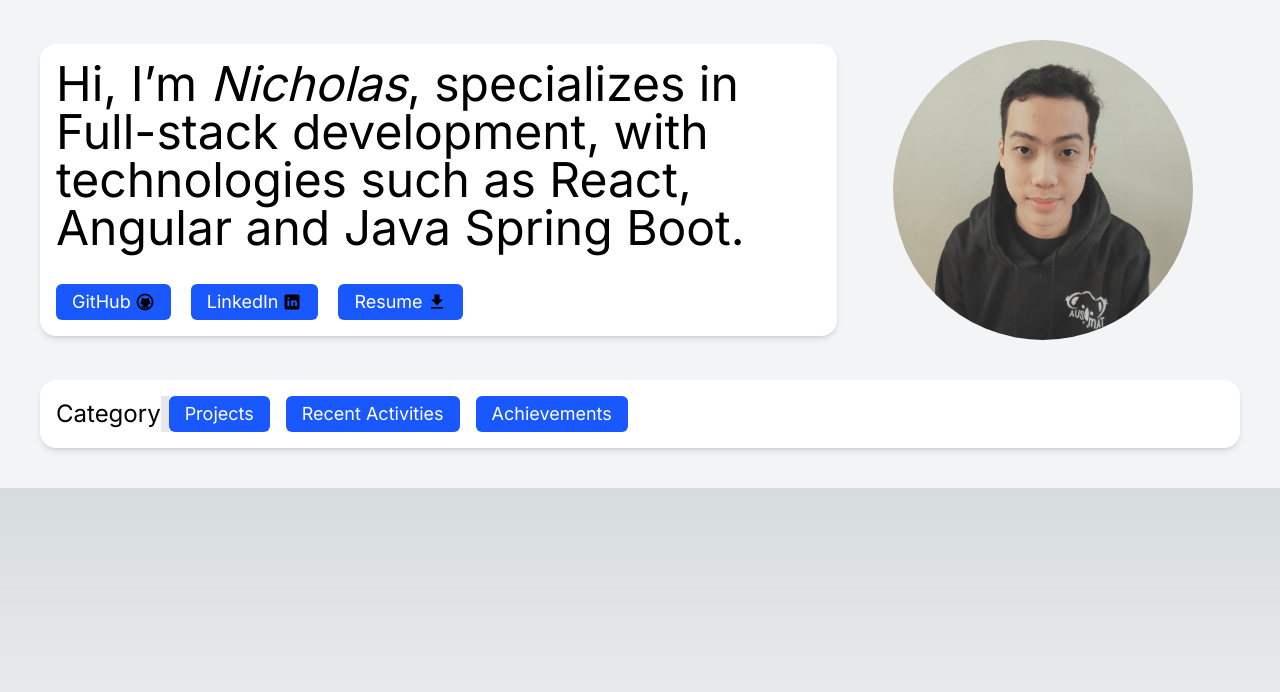
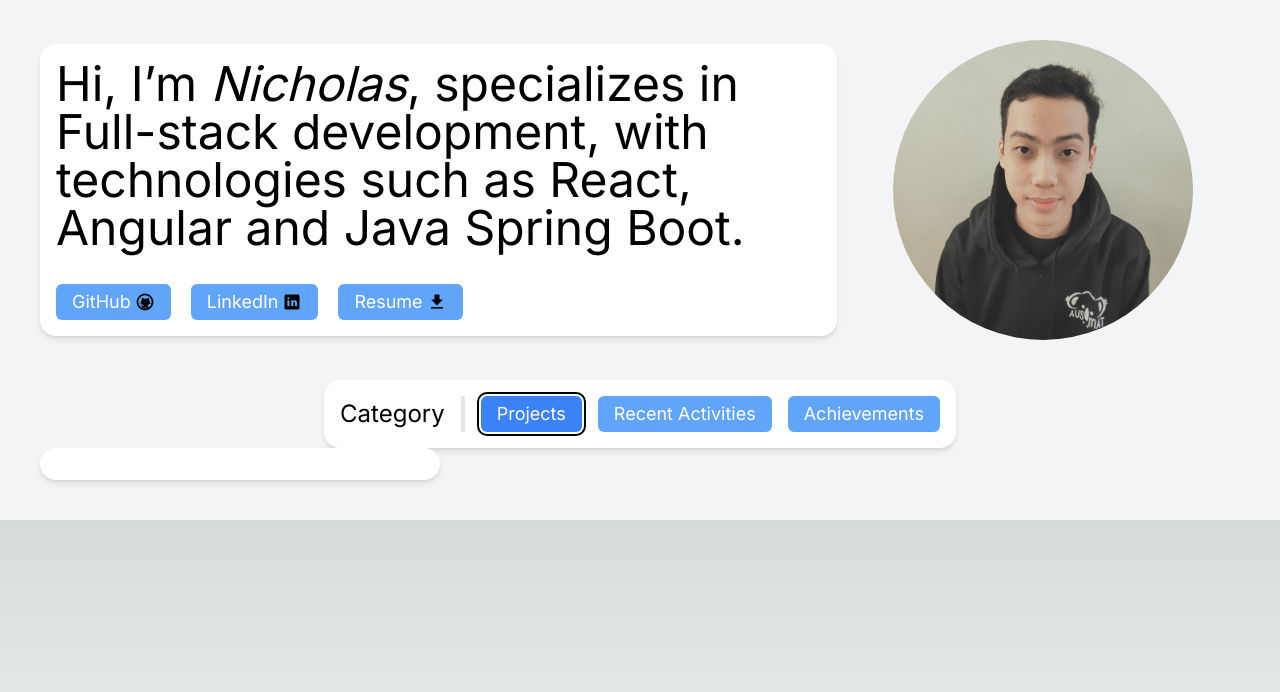
Before and after one commit to bonzonic/portfolio, a Next.js app: page / in a window 1280 px wide. Shown: the top 692 px of the page. Built offline with nearby package versions, Linux system fonts and the light colour scheme.

Commit message:
feat: completed select category

```diff
--- a/src/app/components/button.tsx
+++ b/src/app/components/button.tsx
@@ -6,6 +6,7 @@ interface ButtonValue {
   image?: string;
   download?: boolean;
   onClick?: () => void;
+  active?: boolean;
 }
 
 export default function Button({
@@ -14,10 +15,22 @@ export default function Button({
   image = undefined,
   download = false,
   onClick = () => false,
+  active = false,
 }: ButtonValue) {
   return (
-    <a href={url} target="_blank" download={download} onClick={onClick}>
-      <div className="bg-blue-300 flex flex-row py-1 px-4 text-white rounded-md items-center">
+    <a
+      href={url}
+      target={url === "#" ? "_self" : "_blank"}
+      download={download}
+      onClick={onClick}
+    >
+      <div
+        className={`bg-blue-400 active:bg-blue-500 hover:bg-blue-500 flex flex-row py-1 px-4 text-white rounded-md items-center ${
+          active
+            ? "outline outline-2 outline-offset-2 outline-black bg-blue-500"
+            : ""
+        }`}
+      >
         <h6 className="text-lg">{name}</h6>
         {image ? (
           <Image
--- a/src/app/components/category.tsx
+++ b/src/app/components/category.tsx
@@ -1,14 +1,36 @@
+import { useState } from "react";
 import Button from "./button";
 
 export default function Category() {
+  const [activeSelected, setActiveSelected] = useState(0);
+
   return (
-    <div className="card flex-row divide-x-8 items-center inline-flex">
-      <p className="text-2xl">Category</p>
-      <div className="flex flex-row gap-4">
-        <Button name="Projects" />
-        <Button name="Recent Activities" />
-        <Button name="Achievements" />
+    <>
+      <div className="card mx-auto flex-row divide-solid bg-purple divide-x-4 items-center inline-flex gap-4 divide-gray-200">
+        <p className="text-2xl">Category</p>
+        <div className="flex flex-row gap-4 pl-4">
+          <Button
+            active={activeSelected === 0}
+            name="Projects"
+            onClick={() => setActiveSelected(0)}
+          />
+          <Button
+            active={activeSelected === 1}
+            name="Recent Activities"
+            onClick={() => setActiveSelected(1)}
+          />
+          <Button
+            active={activeSelected === 2}
+            name="Achievements"
+            onClick={() => setActiveSelected(2)}
+          />
+        </div>
       </div>
-    </div>
+      <div className="grid grid-cols-3 grid-flow-row">
+        <div className="card">
+
+        </div>
+      </div>
+    </>
   );
 }
--- a/src/app/globals.css
+++ b/src/app/globals.css
@@ -1,5 +1,4 @@
 @tailwind base;
-@tailwind components;
 @tailwind utilities;
 
 :root {
--- a/tailwind.config.ts
+++ b/tailwind.config.ts
@@ -16,9 +16,6 @@ const config: Config = {
         h5: "23px",
         h6: "19.2px",
       },
-      colors: {
-        "blue-300": "#1957FF",
-      },
       backgroundImage: {
         "gradient-radial": "radial-gradient(var(--tw-gradient-stops))",
         "gradient-conic":
```
